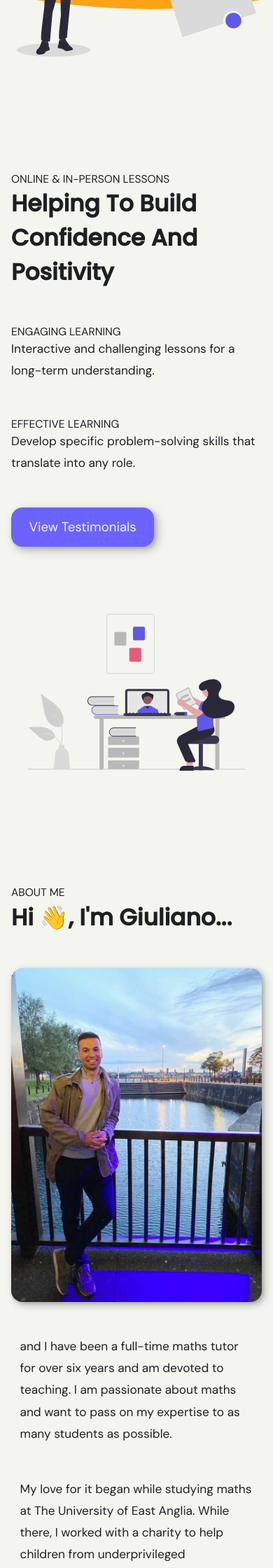
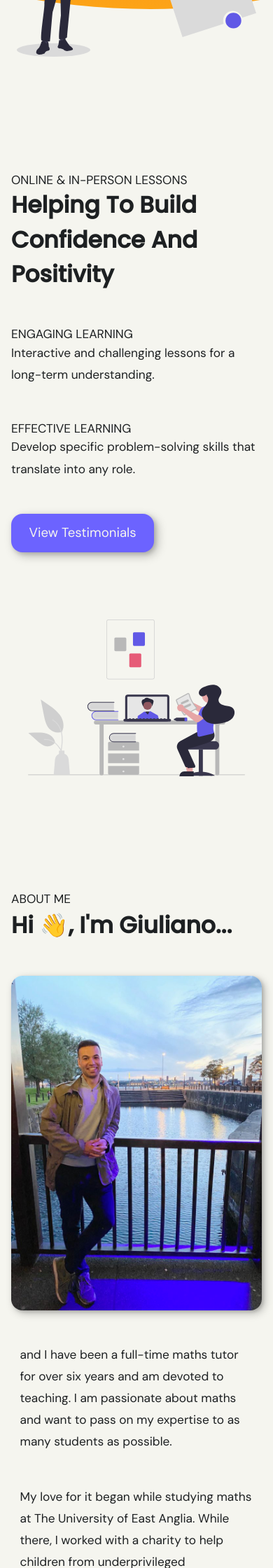
Before and after one commit to GG1982/ggmaths-site2, a Jekyll site: the page built from index.html, in a window 390 px wide. Shown: the part 482-2722 px from the top of the page at 70% size. Built offline with Jekyll 4.4.1, drawn with Linux system fonts in a browser that asks for light colours; nearby versions of some CDN libraries.

Commit message:
increase font-size on subtitle

```diff
--- a/_sass/main.scss
+++ b/_sass/main.scss
@@ -383,7 +383,8 @@ a {
     margin-bottom: var(--gap);
   }
 
-  p {
+  p,
+  .subtitle {
     font-size: 1.08rem;
   }
 
```
